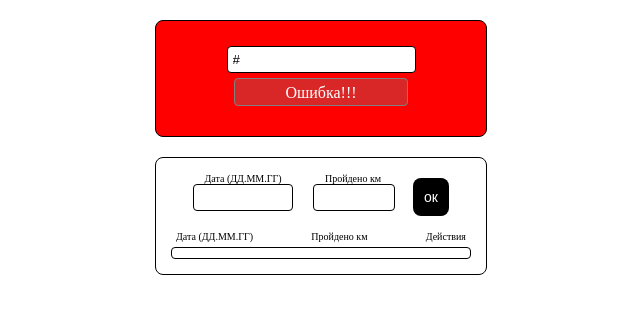
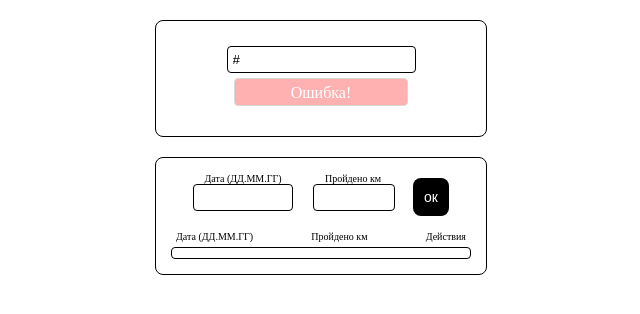
Before and after one commit to Al101020/15.04_DZ, a React (Vite) app: page / in a window 1280 px wide. Shown: the top 314 px of the page, without its empty margins (319-959 px from the left). Built offline with nearby package versions, Linux system fonts and the light colour scheme.

Commit message:
commmit-5d

```diff
--- a/src/components/ColorConverter/ColorConverter.css
+++ b/src/components/ColorConverter/ColorConverter.css
@@ -5,7 +5,6 @@
   padding: 25px;
   border: 1px solid black;
   border-radius: 8px;
-  /* background: blue; */
 }
 
 #colorRGB {
@@ -15,8 +14,11 @@
     border-radius: 4px;
     margin: 5px auto 5px auto;
     padding: 5px;
-    color: white;
-    background: rgba(128, 128, 128, 0.3);
+    color: white;    /* background: rgba(128, 128, 128, 0.3); */
+}
+
+.colorRGB {
+  opacity: 0.3;
 }
 
 .error {
--- a/src/components/ColorConverter/ColorConverter.tsx
+++ b/src/components/ColorConverter/ColorConverter.tsx
@@ -1,66 +1,42 @@
 import "./ColorConverter.css";
 import React,{ useState } from "react";
-
-function fromHexInRgb(hex: string) {    // console.log(hex);
-    // Удалить символ «#», если он присутствует
-    hex = hex.replace(/^#/, '');
-    // Разобрать шестнадцатеричные значения на компоненты
-    const r = parseInt(hex.substring(0, 2), 16);
-    const g = parseInt(hex.substring(2, 4), 16);
-    const b = parseInt(hex.substring(4, 6), 16);
-    // Вернуть значения RGB в виде объекта
-
-    console.log({ r, g, b });
-    return { r, g, b };
-};
-
+import { fromHexInRgb } from "./fromHexInRgb.jsx";
 
 export const ColorConverter = () => {
   const [value, setValue] = useState('#');
-  const [rgb, setRgb] = useState('Ошибка!!!');
+  const [rgb, setRgb] = useState('Ошибка!');
 
   const regexp = /#[a-f0-9]{6}/gi;
 
   const handleChange = (e: React.ChangeEvent<HTMLInputElement>) => {
-    e.preventDefault();    // console.log("Event type:", e.type);    // console.log(e);
-
-    const input = e.target.value;    // console.log(input);
-
-
-
+    const input = e.target.value;
     if (input.match(regexp) !== null) {
-      // console.log('(regexp) !== null');
       setValue(input);
-      // setRgb(input);
       const { r, g, b } = fromHexInRgb(input);
         setRgb(`rgb(${r}, ${g}, ${b})`);
     } else {
-      console.log('Ошибка!!!');
       setValue(input);
-      setRgb('Ошибка!!!');
+      setRgb('Ошибка!');
     }
-
-
-    // console.log({value});
-
   };
 
   return (
-    //  ${condition ? 'conditional-class-one' : ''
-    // {condition ? 'class-if-true' : 'class-if-false'}
-    // form className="colorConverter" autoComplete="off"> // было
     <form
-      className={`colorConverter ${rgb !== 'Ошибка!!!' ? 'classRGB' : 'error'}`}
+      style={{ backgroundColor: rgb }}
+      className="colorConverter"
       autoComplete="off"
     >
       <input
-      type="text"
-      id="colorHex"
-      name="colorHex"
-      maxLength={7}
-      value={value}
-      onChange={handleChange} />
-      <div id="colorRGB">{rgb}</div>
+        type="text"
+        id="colorHex"
+        name="colorHex"
+        maxLength={7}
+        value={value}
+        onChange={handleChange}
+      />
+      <div id="colorRGB" className={`colorRGB  ${rgb === 'Ошибка!' ? 'error' : ''}`}>
+        {rgb}
+      </div>
     </form>
   );
 };
--- /dev/null
+++ b/src/components/ColorConverter/fromHexInRgb.tsx
@@ -0,0 +1,7 @@
+export function fromHexInRgb(hex: string) {    // Удалить символ «#», если он присутствует
+    hex = hex.replace(/^#/, '');
+    const r = parseInt(hex.substring(0, 2), 16);    // Разобрать шестнадцатеричные значения
+    const g = parseInt(hex.substring(2, 4), 16);
+    const b = parseInt(hex.substring(4, 6), 16);      // Вернуть значения RGB в виде объекта
+     return { r, g, b };
+  };
```
